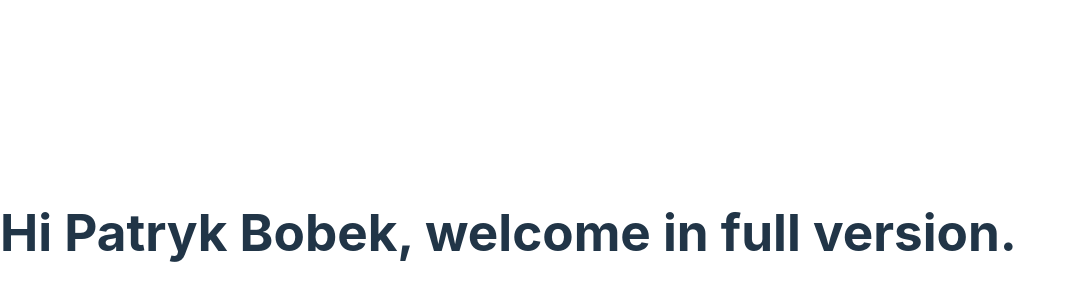
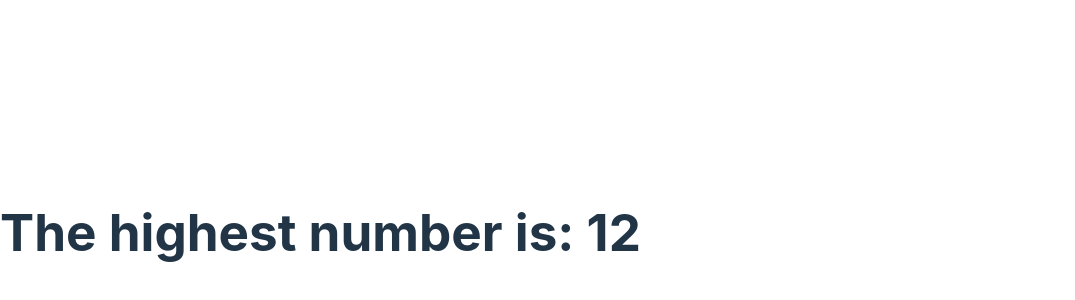
Before and after one commit to bmalvo/homeworks_react_vite, a React (Vite) app in the folder conditional-exercises/: page / in a window 1280 px wide. Shown: the part 168-468 px from the top of the page, without its empty margins (0-1075 px from the left). Built offline with nearby package versions, Linux system fonts and the light colour scheme.

Commit message:
add HighestValue.tsx

```diff
--- a/conditional-exercises/src/App.tsx
+++ b/conditional-exercises/src/App.tsx
@@ -1,10 +1,13 @@
-import { AccessValidator } from "./AccessValidator"
-import { CounterOne } from "./CounterOne"
+// import { AccessValidator } from "./AccessValidator"
+// import { CounterOne } from "./CounterOne"
+
+import { HighestValue } from "./HighestValue"
 
 export const App = () => {
   return <>
-    <CounterOne />
-    <AccessValidator user={{name: 'Patryk', age:23, lastname:'Bobek'}}/>
+    {/* <CounterOne />
+    <AccessValidator user={{name: 'Patryk', age:23, lastname:'Bobek'}}/> */}
+    <HighestValue a={12} b={3} c={9}/>
   </>
 
 }
--- /dev/null
+++ b/conditional-exercises/src/HighestValue.tsx
@@ -0,0 +1,12 @@
+type NumbersProps = {
+    a: number;
+    b: number;
+    c: number;
+}
+
+export const HighestValue = ({ a, b, c }: NumbersProps) => {
+
+    const highest = Math.max(a, b, c)
+
+    return <h1>The highest number is: { highest }</h1>
+}
```
